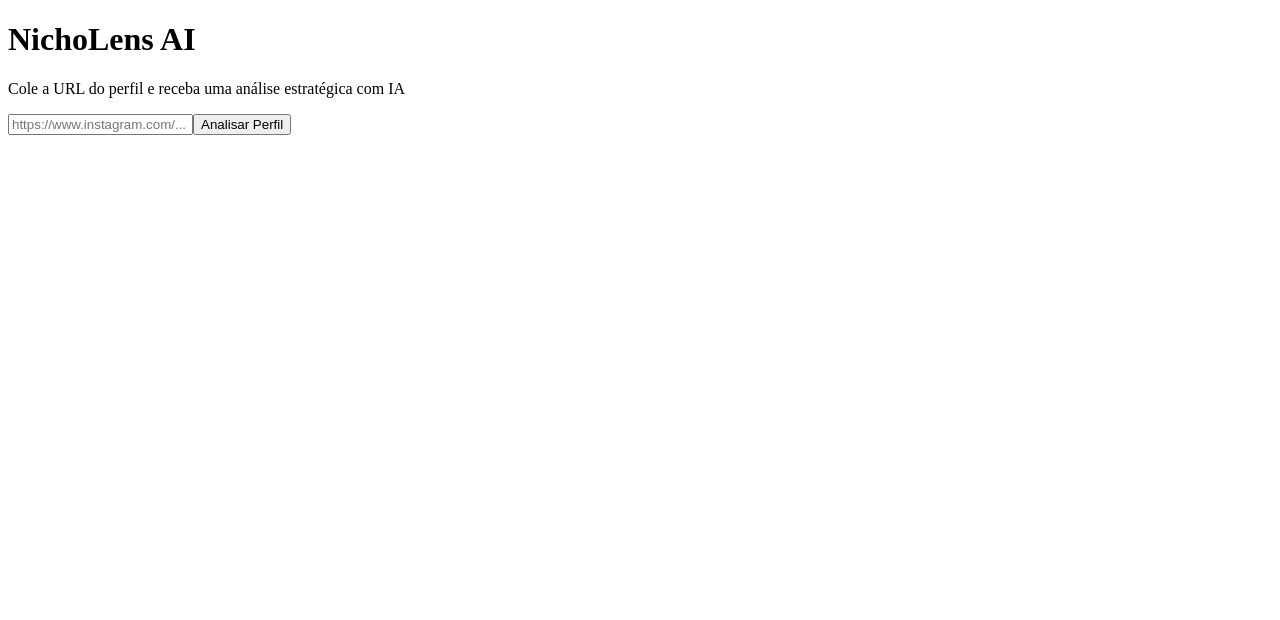
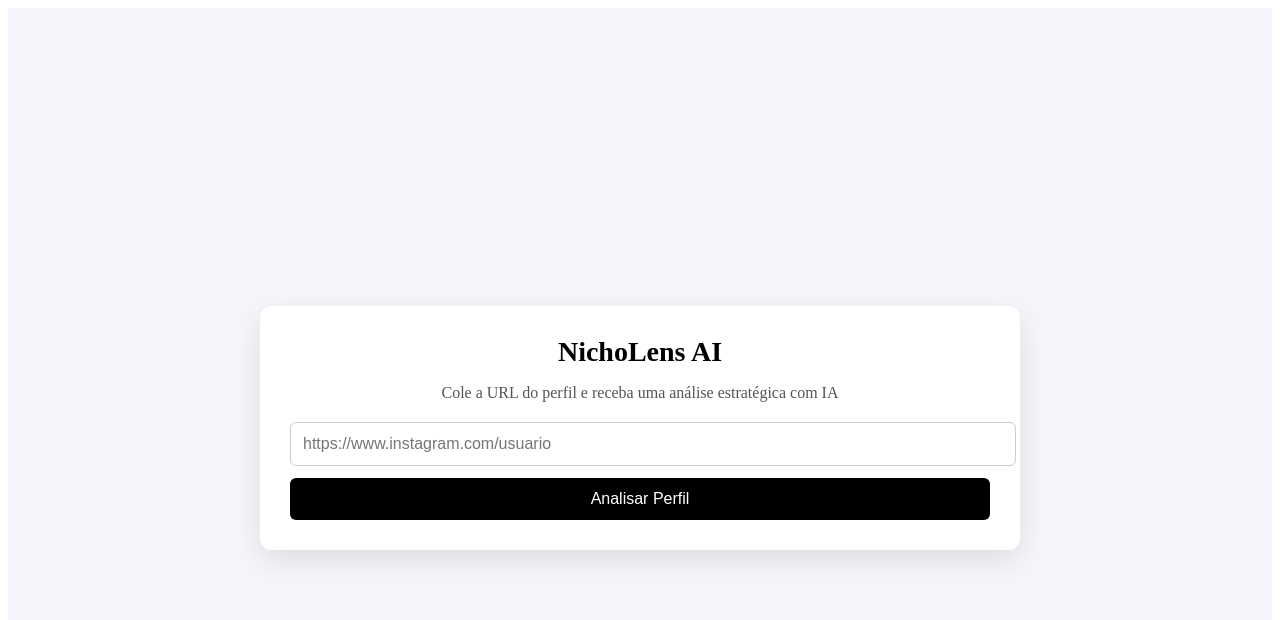
Before and after one commit to robinbrasil008-del/App---NichoLens-AI, a Next.js app: page / in a window 1280 px wide. Shown: the top 620 px of the page. Built offline with nearby package versions, Linux system fonts and the light colour scheme.

Commit message:
Update page.js

```diff
--- a/app/page.js
+++ b/app/page.js
@@ -2,7 +2,7 @@
 
 import { useState } from "react";
 
-export default function Home() {
+export default function Page() {
   const [url, setUrl] = useState("");
   const [result, setResult] = useState("");
   const [loading, setLoading] = useState(false);
@@ -11,57 +11,97 @@ export default function Home() {
     setLoading(true);
     setResult("");
 
-    try {
-      const res = await fetch("/api/analyze", {
-        method: "POST",
-        headers: { "Content-Type": "application/json" },
-        body: JSON.stringify({ url })
-      });
+    const res = await fetch("/api/analyze", {
+      method: "POST",
+      headers: { "Content-Type": "application/json" },
+      body: JSON.stringify({ url }),
+    });
 
-      const data = await res.json();
-
-      if (!res.ok) throw new Error(data.error);
-
-      setResult(data.result);
-    } catch {
-      setResult("❌ Erro ao analisar perfil.");
-    }
-
+    const data = await res.json();
+    setResult(data.result || data.error || "Erro ao analisar");
     setLoading(false);
   }
 
-  function copiar() {
-    navigator.clipboard.writeText(result);
-    alert("Análise copiada!");
-  }
-
   return (
-    <div className="container">
-      <div className="card">
-        <h1>NichoLens AI</h1>
-        <p className="subtitle">
+    <main style={styles.page}>
+      <div style={styles.card}>
+        <h1 style={styles.title}>NichoLens AI</h1>
+        <p style={styles.subtitle}>
           Cole a URL do perfil e receba uma análise estratégica com IA
         </p>
 
         <input
-          placeholder="https://www.instagram.com/..."
+          style={styles.input}
+          placeholder="https://www.instagram.com/usuario"
           value={url}
           onChange={(e) => setUrl(e.target.value)}
         />
 
-        <button onClick={analisar} disabled={loading}>
+        <button style={styles.button} onClick={analisar} disabled={loading}>
           {loading ? "Analisando..." : "Analisar Perfil"}
         </button>
 
         {result && (
-          <>
-            <div className="result">{result}</div>
-            <button className="copy" onClick={copiar}>
-              Copiar Análise
-            </button>
-          </>
+          <pre style={styles.result}>
+            {result}
+          </pre>
         )}
       </div>
-    </div>
+    </main>
   );
 }
+
+const styles = {
+  page: {
+    minHeight: "100vh",
+    background: "#f4f6fb",
+    display: "flex",
+    justifyContent: "center",
+    alignItems: "center",
+    padding: 20,
+  },
+  card: {
+    background: "#fff",
+    maxWidth: 700,
+    width: "100%",
+    padding: 30,
+    borderRadius: 12,
+    boxShadow: "0 10px 30px rgba(0,0,0,0.1)",
+  },
+  title: {
+    margin: 0,
+    fontSize: 28,
+    textAlign: "center",
+  },
+  subtitle: {
+    textAlign: "center",
+    color: "#555",
+    marginBottom: 20,
+  },
+  input: {
+    width: "100%",
+    padding: 12,
+    fontSize: 16,
+    marginBottom: 12,
+    borderRadius: 6,
+    border: "1px solid #ccc",
+  },
+  button: {
+    width: "100%",
+    padding: 12,
+    fontSize: 16,
+    background: "#000",
+    color: "#fff",
+    border: "none",
+    borderRadius: 6,
+    cursor: "pointer",
+  },
+  result: {
+    marginTop: 20,
+    whiteSpace: "pre-wrap",
+    background: "#f0f0f0",
+    padding: 15,
+    borderRadius: 6,
+    fontSize: 14,
+  },
+};
```
